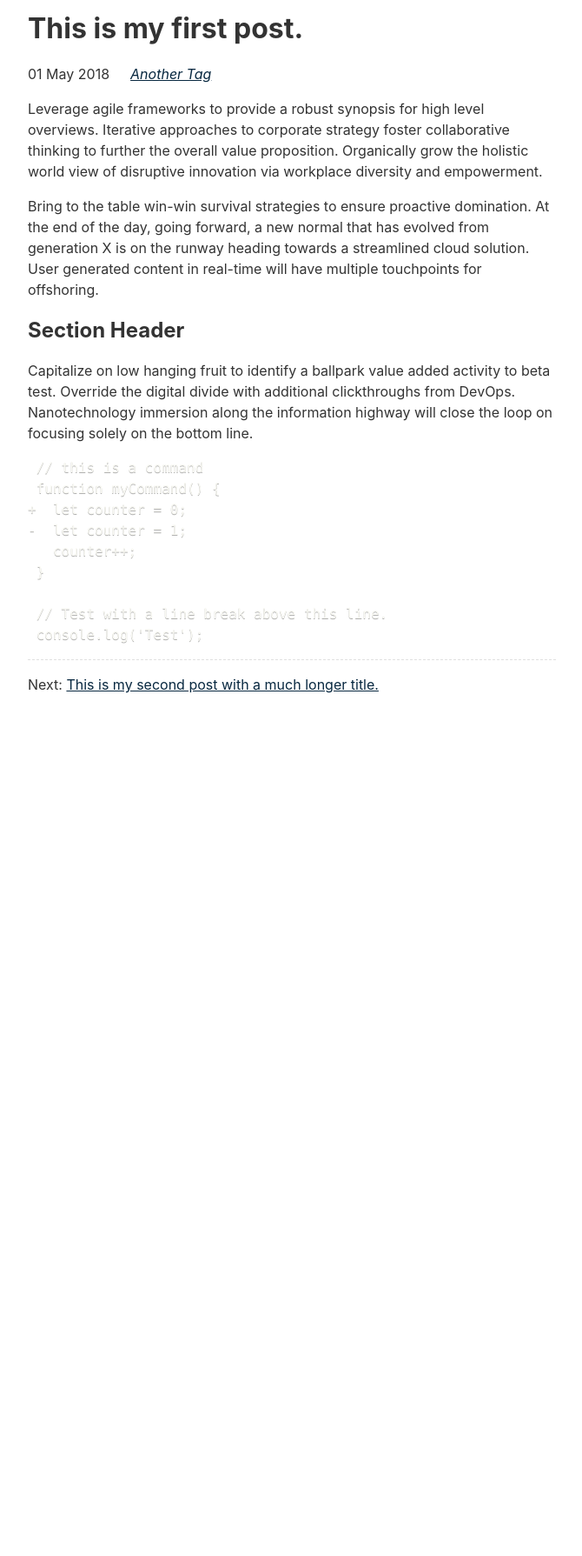
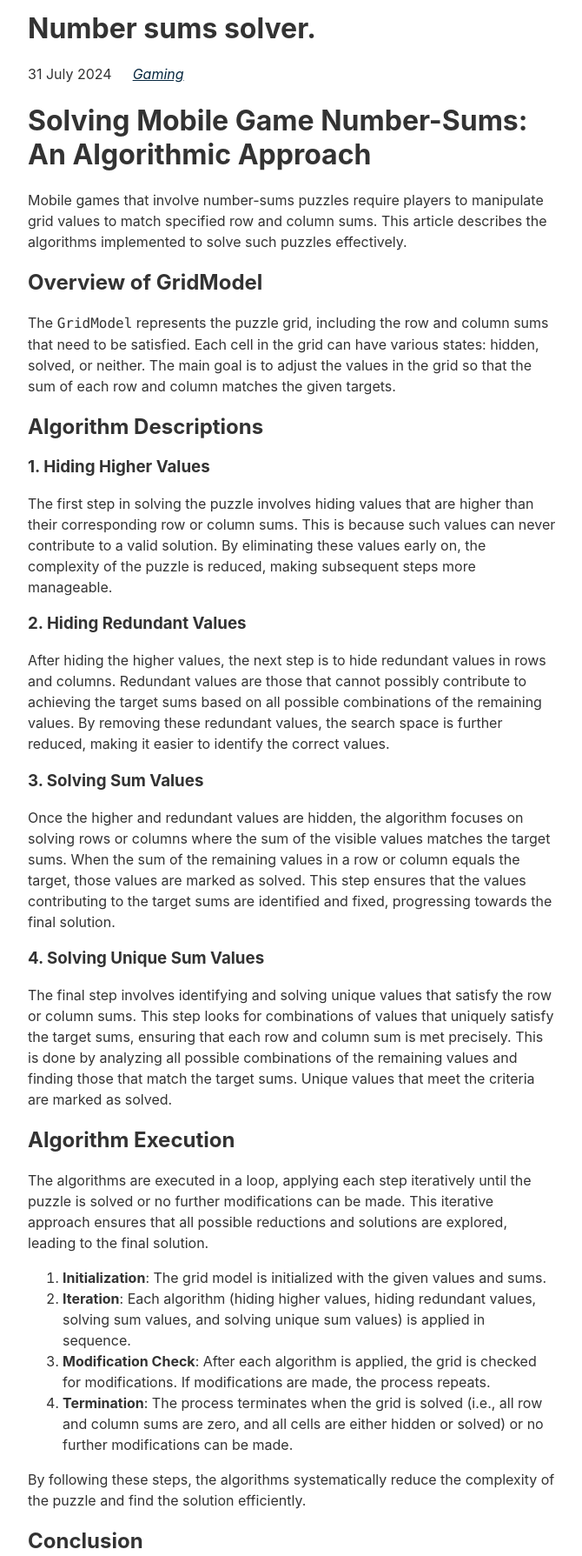
Before and after one commit to olehrechukh/personal-blog, an Eleventy site: page content/blog/firstpost.md in a window 1280 px wide. Shown: the part 60-1849 px from the top of the page at 87% size, without its empty margins (304-974 px from the left). Before the commit the page ends 907 px from the top, so only its background shows below. Built offline with nearby package versions, Linux system fonts and the light colour scheme; Eleventy itself is replaced by a stand-in of ours; files that its build step writes are made by us from their sources.

Commit message:
Init the first article

````diff
--- a/_data/metadata.js
+++ b/_data/metadata.js
@@ -1,11 +1,11 @@
 module.exports = {
-	title: "Eleventy Base Blog v8",
-	url: "https://example.com/",
+	title: "Oleh Hrechukh's blog",
+	url: "https://github.com/olehrechukh/",
 	language: "en",
 	description: "I am writing about my experiences as a naval navel-gazer.",
 	author: {
-		name: "Your Name Here",
-		email: "youremailaddress@example.com",
-		url: "https://example.com/about-me/"
+		name: "Oleh Hrechukh",
+		email: "oleh.hrechukh@gmail.com",
+		url: "https://olehrechukh.github.io/"
 	}
 }
--- a/_includes/layouts/post.njk
+++ b/_includes/layouts/post.njk
@@ -5,7 +5,6 @@ layout: layouts/base.njk
 {%- css %}{% include "node_modules/prismjs/themes/prism-okaidia.css" %}{% endcss %}
 {%- css %}{% include "public/css/prism-diff.css" %}{%- endcss %}
 <h1>{{ title }}</h1>
-
 <ul class="post-metadata">
 	<li><time datetime="{{ page.date | htmlDateString }}">{{ page.date | readableDate }}</time></li>
 	{%- for tag in tags | filterTagList %}
--- a/content/blog/fifthpost.md
+++ /dev/null
@@ -1,6 +0,0 @@
----
-title: This is a fifth post (draft)
-date: 2023-01-23
-draft: true
----
-This is a draft post
--- a/content/blog/firstpost.md
+++ b/content/blog/firstpost.md
@@ -1,26 +1,48 @@
 ---
-title: This is my first post.
-description: This is a post on My Blog about agile frameworks.
-date: 2018-05-01
+title: Number sums solver.
+description: "Efficient algorithms to solve mobile game number-sums puzzles. (Initial artical versin is AI-generated)"
+date: 2024-07-31
 tags:
-  - another tag
+  - gaming
 ---
-Leverage agile frameworks to provide a robust synopsis for high level overviews. Iterative approaches to corporate strategy foster collaborative thinking to further the overall value proposition. Organically grow the holistic world view of disruptive innovation via workplace diversity and empowerment.
 
-Bring to the table win-win survival strategies to ensure proactive domination. At the end of the day, going forward, a new normal that has evolved from generation X is on the runway heading towards a streamlined cloud solution. User generated content in real-time will have multiple touchpoints for offshoring.
+# Solving Mobile Game Number-Sums: An Algorithmic Approach
 
-## Section Header
+Mobile games that involve number-sums puzzles require players to manipulate grid values to match specified row and column sums. This article describes the algorithms implemented to solve such puzzles effectively.
 
-Capitalize on low hanging fruit to identify a ballpark value added activity to beta test. Override the digital divide with additional clickthroughs from DevOps. Nanotechnology immersion along the information highway will close the loop on focusing solely on the bottom line.
+## Overview of GridModel
 
-```diff-js
- // this is a command
- function myCommand() {
-+  let counter = 0;
--  let counter = 1;
-   counter++;
- }
+The `GridModel` represents the puzzle grid, including the row and column sums that need to be satisfied. Each cell in the grid can have various states: hidden, solved, or neither. The main goal is to adjust the values in the grid so that the sum of each row and column matches the given targets.
 
- // Test with a line break above this line.
- console.log('Test');
-```
+## Algorithm Descriptions
+
+### 1. Hiding Higher Values
+
+The first step in solving the puzzle involves hiding values that are higher than their corresponding row or column sums. This is because such values can never contribute to a valid solution. By eliminating these values early on, the complexity of the puzzle is reduced, making subsequent steps more manageable.
+
+### 2. Hiding Redundant Values
+
+After hiding the higher values, the next step is to hide redundant values in rows and columns. Redundant values are those that cannot possibly contribute to achieving the target sums based on all possible combinations of the remaining values. By removing these redundant values, the search space is further reduced, making it easier to identify the correct values.
+
+### 3. Solving Sum Values
+
+Once the higher and redundant values are hidden, the algorithm focuses on solving rows or columns where the sum of the visible values matches the target sums. When the sum of the remaining values in a row or column equals the target, those values are marked as solved. This step ensures that the values contributing to the target sums are identified and fixed, progressing towards the final solution.
+
+### 4. Solving Unique Sum Values
+
+The final step involves identifying and solving unique values that satisfy the row or column sums. This step looks for combinations of values that uniquely satisfy the target sums, ensuring that each row and column sum is met precisely. This is done by analyzing all possible combinations of the remaining values and finding those that match the target sums. Unique values that meet the criteria are marked as solved.
+
+## Algorithm Execution
+
+The algorithms are executed in a loop, applying each step iteratively until the puzzle is solved or no further modifications can be made. This iterative approach ensures that all possible reductions and solutions are explored, leading to the final solution.
+
+1. **Initialization**: The grid model is initialized with the given values and sums.
+2. **Iteration**: Each algorithm (hiding higher values, hiding redundant values, solving sum values, and solving unique sum values) is applied in sequence.
+3. **Modification Check**: After each algorithm is applied, the grid is checked for modifications. If modifications are made, the process repeats.
+4. **Termination**: The process terminates when the grid is solved (i.e., all row and column sums are zero, and all cells are either hidden or solved) or no further modifications can be made.
+
+By following these steps, the algorithms systematically reduce the complexity of the puzzle and find the solution efficiently.
+
+## Conclusion
+
+The described algorithms provide a structured approach to solving number-sums puzzles in mobile games. By progressively hiding impossible and redundant values and solving unique sums, the algorithms ensure an efficient and systematic solution. This approach not only simplifies the puzzle-solving process but also enhances the player's experience by providing clear and logical steps towards the solution.
--- a/content/blog/fourthpost/fourthpost.md
+++ b/content/blog/fourthpost/fourthpost.md
@@ -3,6 +3,7 @@ title: This is my fourth post!
 description: This is a post on My Blog about touchpoints and circling wagons.
 date: 2018-09-30
 tags: second tag
+eleventyExcludeFromCollections: true
 ---
 Leverage agile frameworks to provide a robust synopsis for high level overviews. Iterative approaches to corporate strategy foster collaborative thinking to further the overall value proposition. Organically grow the holistic world view of disruptive innovation via workplace diversity and empowerment.
 
--- a/content/blog/secondpost.md
+++ /dev/null
@@ -1,17 +0,0 @@
----
-title: This is my second post with a much longer title.
-description: This is a post on My Blog about leveraging agile frameworks.
-date: 2018-07-04
-tags:
-  - number 2
----
-Leverage agile frameworks to provide a robust synopsis for high level overviews. Iterative approaches to corporate strategy foster collaborative thinking to further the overall value proposition. Organically grow the holistic world view of disruptive innovation via workplace diversity and empowerment.
-
-## Section Header
-
-<a href="/blog/firstpost/">First post</a>
-<a href="/blog/thirdpost/">Third post</a>
-
-Bring to the table win-win survival strategies to ensure proactive domination. At the end of the day, going forward, a new normal that has evolved from generation X is on the runway heading towards a streamlined cloud solution. User generated content in real-time will have multiple touchpoints for offshoring.
-
-Capitalize on low hanging fruit to identify a ballpark value added activity to beta test. Override the digital divide with additional clickthroughs from DevOps. Nanotechnology immersion along the information highway will close the loop on focusing solely on the bottom line.
--- a/content/blog/thirdpost.md
+++ /dev/null
@@ -1,45 +0,0 @@
----
-title: This is my third post.
-description: This is a post on My Blog about win-win survival strategies.
-date: 2018-08-24
-tags:
-  - second tag
-  - posts with two tags
----
-Leverage agile frameworks to provide a robust synopsis for high level overviews. Iterative approaches to corporate strategy foster collaborative thinking to further the overall value proposition. Organically grow the holistic world view of disruptive innovation via workplace diversity and empowerment.
-
-## Code
-
-### Styled (with Syntax)
-
-Bring to the table win-win survival strategies to ensure proactive domination. At the end of the day, going forward, a new normal that has evolved from generation X is on the runway heading towards a streamlined cloud solution. User generated content in real-time will have multiple touchpoints for offshoring.
-
-```js
-// this is a command
-function myCommand() {
-	let counter = 0;
-	counter++;
-}
-
-// Test with a line break above this line.
-console.log('Test');
-```
-
-### Unstyled
-
-Bring to the table win-win survival strategies to ensure proactive domination. At the end of the day, going forward, a new normal that has evolved from generation X is on the runway heading towards a streamlined cloud solution. User generated content in real-time will have multiple touchpoints for offshoring.
-
-```
-// this is a command
-function myCommand() {
-	let counter = 0;
-	counter++;
-}
-
-// Test with a line break above this line.
-console.log('Test');
-```
-
-## Section Header
-
-Capitalize on low hanging fruit to identify a ballpark value added activity to beta test. Override the digital divide with additional clickthroughs from DevOps. Nanotechnology immersion along the information highway will close the loop on focusing solely on the bottom line.
````
Also changed, not shown: _includes/layouts/home.njk (+0 -11 lines).
